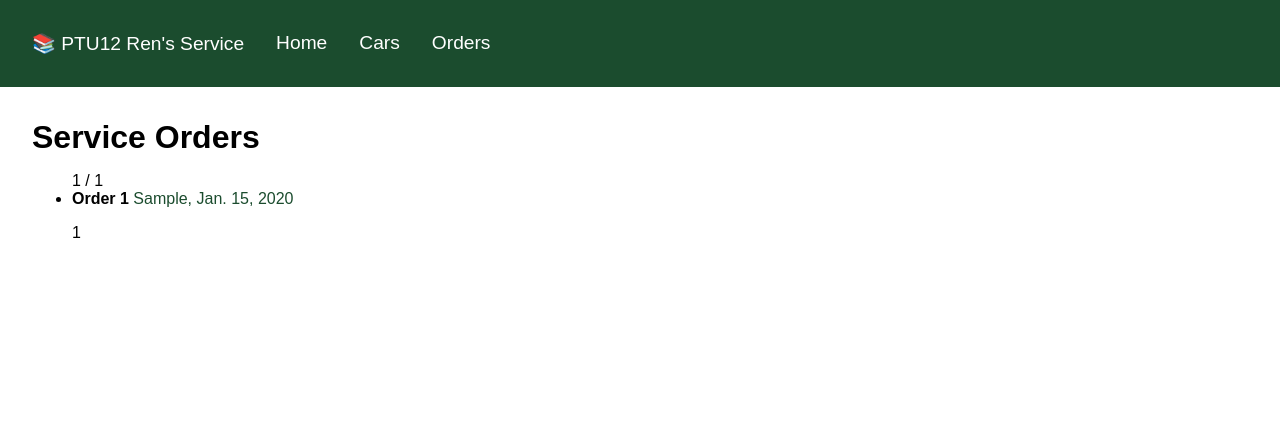
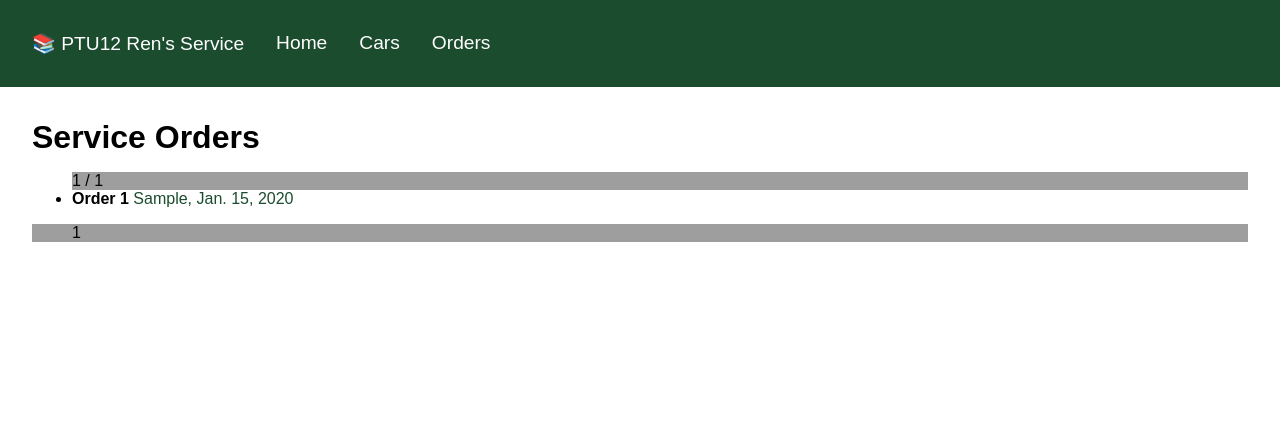
Before and after one commit to RenaldasZ/autoservisas, a Django app: page /orders/ in a window 1280 px wide. Shown: the top 441 px of the page. Run offline with Django 4.2, Linux system fonts and the light colour scheme; tables that the repository leaves empty hold one stand-in row (values such as "Sample post").

Commit message:
adden style to paginator

```diff
--- a/autoservice/service/static/css/style.css
+++ b/autoservice/service/static/css/style.css
@@ -71,7 +71,18 @@ footer p {
   font-size: 0.9rem;
 }
 
-/* class car_list.html */
-.car_list {
+/* class cars_bottom_paginator in car_list.html */
+.cars_bottom_paginator {
   background-color: rgb(158, 158, 158);
 }
+.cars_top_paginator {
+  background-color: rgb(158, 158, 158);
+}
+
+/* class order_bottom_paginator in paginator_pages.html */
+.order_bottom_paginator {
+  background-color: rgb(158, 158, 158);
+}
+.order_top_paginator {
+  background-color: rgb(158, 158, 158);
+}
--- a/autoservice/service/templates/includes/paginator_nav.html
+++ b/autoservice/service/templates/includes/paginator_nav.html
@@ -1,4 +1,5 @@
-<div class="paginator">
+
+<div class="order_top_paginator">
     {% if page_obj.has_previous %}
         <a href="?page=1">&#9198;</a>
         <a href="?page={{ page_obj.previous_page_number }}">&#9194;</a>
--- a/autoservice/service/templates/includes/paginator_pages.html
+++ b/autoservice/service/templates/includes/paginator_pages.html
@@ -1,4 +1,4 @@
-<ul class="paginator">
+<ul class="order_bottom_paginator">
     {% for number in page_obj.paginator.page_range %}
         {% if page_obj.number != number %}
             <a href="?page={{ number }}">{{ number }}</a>
--- a/autoservice/service/templates/service/order_list.html
+++ b/autoservice/service/templates/service/order_list.html
@@ -1,5 +1,5 @@
 {% extends 'base.html' %}
-{% block title %}Welcome to {{ block.super }}{% endblock %}
+{% block title %} Welcome to {{ block.super }}{% endblock %}
 
 {% block content %}
   <h1>Service Orders</h1>
--- a/autoservice/service/views.py
+++ b/autoservice/service/views.py
@@ -1,5 +1,3 @@
-
-
 from django.core.paginator import Paginator
 from django.shortcuts import render, get_object_or_404
 from . models import Car, OrderEntry, Service, Order
@@ -32,10 +30,6 @@ def car_list(request):
     }
     return render(request, 'service/car_list.html', context=context)
 
-# def car_list(request):
-#     cars = Car.objects.all()
-#     return render(request, 'service/car_list.html', {'cars': cars})
-
 def car_detail(request, pk: int):
     car = get_object_or_404(Car, pk=pk)
     return render(request, 'service/car_detail.html', {'car': car})
```
Also changed, not shown: autoservice/service/templates/includes/paginator_car.html (added, +11 -0 lines), autoservice/service/templates/service/car_list.html (+3 -5 lines).
